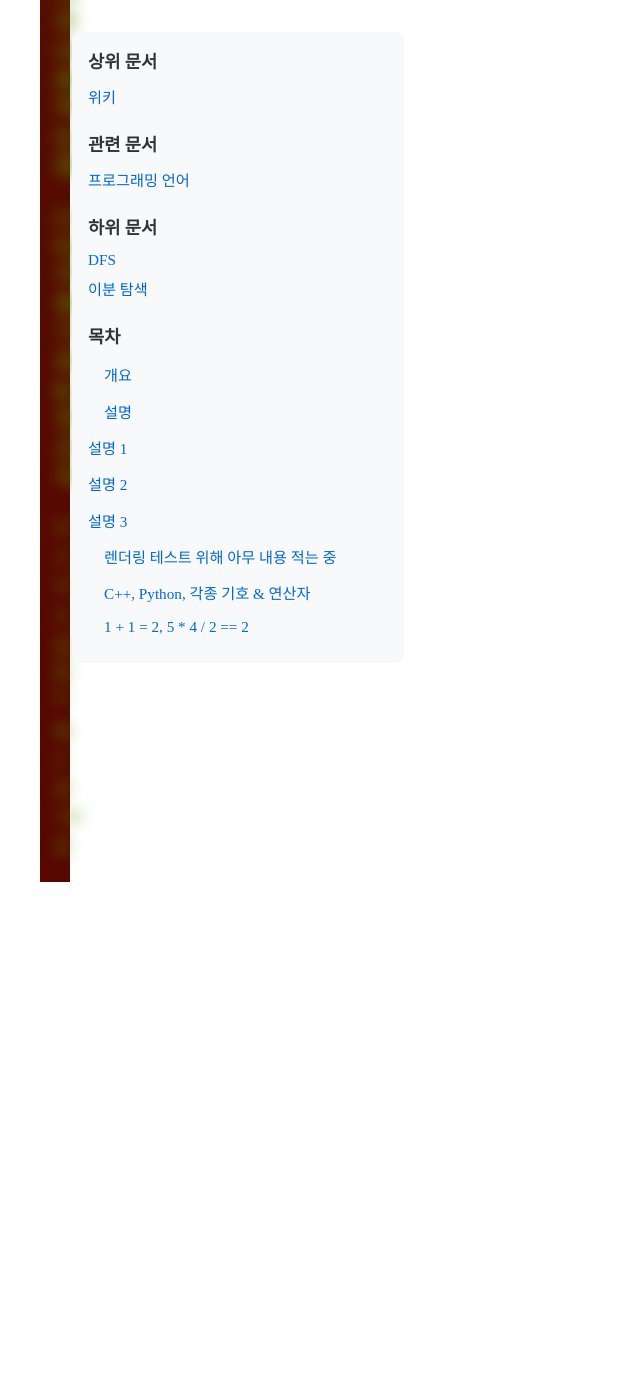
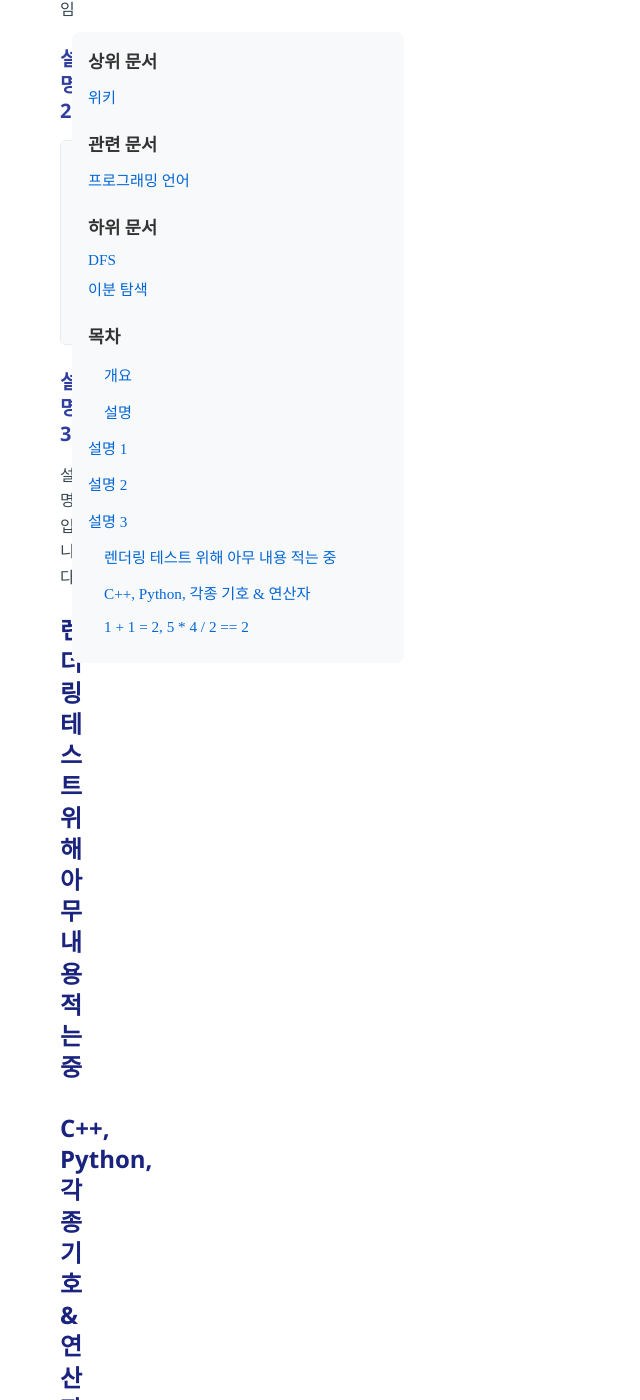
Before and after one commit to reudekx/reudekx.github.io, a Jekyll site: the page built from _articles/wiki/알고리즘.md, in a window 1280 px wide and 1400 px high, scrolled down 6125 px. Shown: the whole window, without its empty margins (0-640 px from the left). Built offline with Jekyll 4.4.1, drawn with Linux system fonts in a browser that asks for light colours; before the commit the page ends 7015 px from its top, so only the background shows below that.

Commit message:
마크다운 CSS 적용 테스트 중

```diff
--- a/_sass/markdown.scss
+++ b/_sass/markdown.scss
@@ -1,81 +1,68 @@
-@keyframes hueRotate {
-    0% { filter: hue-rotate(0deg) brightness(1.2); }
-    50% { filter: hue-rotate(180deg) brightness(1.5); }
-    100% { filter: hue-rotate(360deg) brightness(1.2); }
+.markdown-body {
+    font-family: 'Segoe UI', Roboto, -apple-system, BlinkMacSystemFont, sans-serif;
+    line-height: 1.6;
+    color: #2c3e50;
+    max-width: 900px;
+    margin: 0 auto;
+    padding: 20px;
+    background: #ffffff;
 }
 
+/* Headers */
 .markdown-body {
-    font-family: 'Segoe UI', Roboto, Helvetica, Arial, sans-serif;
-    line-height: 1.4;
-    color: #00ff95;
-    max-width: 800px;
-    margin: 0 auto;
-    padding: 15px;
-    background: linear-gradient(45deg, #120458, #330867, #4b0082);
-    animation: hueRotate 15s infinite linear;
-}
-
-/* Nested selectors under .markdown-body */
-.markdown-body {
-    /* Headers */
     & h1, & h2, & h3, & h4, & h5, & h6 {
-        margin-top: 16px;
-        margin-bottom: 8px;
+        margin-top: 24px;
+        margin-bottom: 16px;
         font-weight: 600;
-        line-height: 1.2;
-        background: linear-gradient(90deg, #ff00ff, #00ffff, #ff00ff);
-        background-size: 200% auto;
-        animation: gradient 3s linear infinite;
-        -webkit-background-clip: text;
-        -webkit-text-fill-color: transparent;
-        text-shadow: 0 0 15px rgba(255, 0, 255, 0.8);
+        line-height: 1.3;
+        color: #1a237e;
     }
 
-    @keyframes gradient {
-        0% { background-position: 0% center; }
-        100% { background-position: 200% center; }
+    & h1 {
+        font-size: 2em;
+        border-bottom: 2px solid #3f51b5;
+        padding-bottom: .3em;
     }
-
-    & h1 { font-size: 2em; border-bottom: 2px solid #00ffbb; padding-bottom: .2em; }
-    & h2 { font-size: 1.5em; border-bottom: 2px solid #ff00dd; padding-bottom: .2em; }
-    & h3 { font-size: 1.25em; }
-    & h4 { font-size: 1em; }
-    & h5 { font-size: .875em; }
-    & h6 { font-size: .85em; }
+    & h2 {
+        font-size: 1.5em;
+        border-bottom: 1px solid #7986cb;
+        padding-bottom: .2em;
+    }
+    & h3 { font-size: 1.25em; color: #303f9f; }
+    & h4 { font-size: 1em; color: #3949ab; }
+    & h5 { font-size: .875em; color: #3f51b5; }
+    & h6 { font-size: .85em; color: #5c6bc0; }
 
     /* Links */
     & a {
-        color: #00ffbb;
+        color: #2196f3;
         text-decoration: none;
-        text-shadow: 0 0 8px #00ffbb;
-        transition: all 0.3s ease;
+        transition: color 0.2s ease;
 
         &:hover {
-            color: #ff00dd;
-            text-shadow: 0 0 15px #ff00dd, 0 0 25px #ff00dd;
+            color: #1976d2;
+            text-decoration: underline;
         }
     }
 
     /* Lists */
     & ul, & ol {
-        padding-left: 1.5em;
-        margin-bottom: 8px;
+        padding-left: 2em;
+        margin-bottom: 16px;
     }
 
     & li {
-        margin: 0.15em 0;
-        color: #f0f0ff;
-        text-shadow: 0 0 5px rgba(255, 255, 255, 0.3);
+        margin: 0.25em 0;
+        color: #37474f;
     }
 
     /* Blockquotes */
     & blockquote {
         padding: 0.5em 1em;
-        color: #00ffbb;
-        border-left: 0.25em solid #ff00dd;
-        margin: 8px 0;
-        background: rgba(255, 0, 255, 0.15);
-        text-shadow: 0 0 5px rgba(0, 255, 187, 0.5);
+        color: #455a64;
+        border-left: 4px solid #90a4ae;
+        margin: 16px 0;
+        background: #eceff1;
     }
 
     /* Code */
@@ -83,23 +70,21 @@
         padding: 0.2em 0.4em;
         margin: 0;
         font-size: 85%;
-        background-color: rgba(0, 255, 187, 0.1);
+        background-color: #f5f5f5;
         border-radius: 3px;
-        font-family: 'SFMono-Regular', Consolas, monospace;
-        color: #00ffbb;
-        text-shadow: 0 0 5px rgba(0, 255, 187, 0.5);
+        font-family: 'SFMono-Regular', Consolas, 'Liberation Mono', Menlo, monospace;
+        color: #e91e63;
     }
 
     & pre {
-        padding: 12px;
+        padding: 16px;
         overflow: auto;
         font-size: 85%;
-        line-height: 1.3;
-        background: linear-gradient(45deg, rgba(18, 4, 88, 0.9), rgba(75, 0, 130, 0.9));
-        border-radius: 3px;
-        margin-bottom: 8px;
-        border: 1px solid #ff00dd;
-        box-shadow: 0 0 15px rgba(255, 0, 221, 0.4);
+        line-height: 1.45;
+        background-color: #f8f9fa;
+        border-radius: 6px;
+        margin-bottom: 16px;
+        border: 1px solid #e9ecef;
 
         & code {
             padding: 0;
@@ -108,61 +93,62 @@
     }
 
     /* Syntax highlighting */
-    & .keyword { color: #ff00dd; text-shadow: 0 0 8px #ff00dd; }
-    & .string { color: #00ffbb; text-shadow: 0 0 8px #00ffbb; }
-    & .number { color: #ffff00; text-shadow: 0 0 8px #ffff00; }
-    & .comment { color: #ff80ff; text-shadow: 0 0 5px #ff80ff; }
-    & .function { color: #00ffff; text-shadow: 0 0 8px #00ffff; }
-    & .operator { color: #ff40ff; text-shadow: 0 0 5px #ff40ff; }
+    & .keyword { color: #9c27b0; }
+    & .string { color: #2e7d32; }
+    & .number { color: #f57c00; }
+    & .comment { color: #757575; }
+    & .function { color: #1976d2; }
+    & .operator { color: #d32f2f; }
 
     /* Tables */
     & table {
         border-spacing: 0;
         border-collapse: collapse;
-        margin-bottom: 8px;
+        margin: 16px 0;
         width: 100%;
     }
 
     & th, & td {
-        padding: 4px 8px;
-        border: 1px solid #ff00dd;
+        padding: 8px 12px;
+        border: 1px solid #e0e0e0;
     }
 
     & tr {
-        background-color: rgba(18, 4, 88, 0.5);
-        color: #f0f0ff;
-        text-shadow: 0 0 5px rgba(255, 255, 255, 0.3);
+        background-color: #ffffff;
 
         &:nth-child(2n) {
-            background-color: rgba(255, 0, 221, 0.15);
+            background-color: #f5f5f5;
         }
+    }
+
+    & th {
+        background-color: #f5f5f5;
+        font-weight: 600;
+        color: #1a237e;
     }
 
     /* Images */
     & img {
         max-width: 100%;
         box-sizing: border-box;
-        border: 2px solid #00ffbb;
-        border-radius: 5px;
-        box-shadow: 0 0 20px rgba(0, 255, 187, 0.6);
+        border-radius: 4px;
+        box-shadow: 0 2px 4px rgba(0, 0, 0, 0.1);
     }
 
     /* Horizontal rule */
     & hr {
-        height: 2px;
+        height: 1px;
         padding: 0;
-        margin: 16px 0;
-        background: linear-gradient(90deg, #ff00dd, #00ffbb, #ff00dd);
+        margin: 24px 0;
+        background-color: #e0e0e0;
         border: 0;
-        box-shadow: 0 0 10px rgba(255, 0, 221, 0.5);
     }
 
     /* Paragraphs */
     & p {
         margin-top: 0;
-        margin-bottom: 8px;
-        color: #f0f0ff;
-        text-shadow: 0 0 5px rgba(255, 255, 255, 0.3);
+        margin-bottom: 16px;
+        color: #37474f;
     }
 
     & > *:first-child {
```
